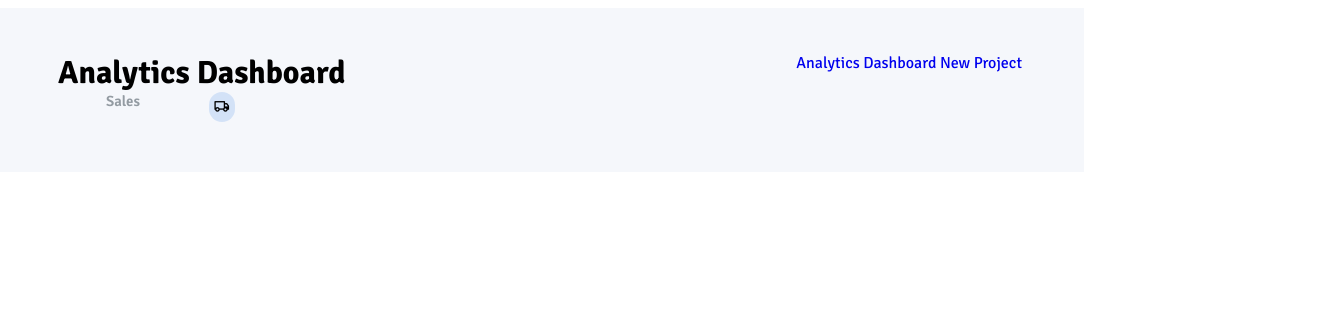
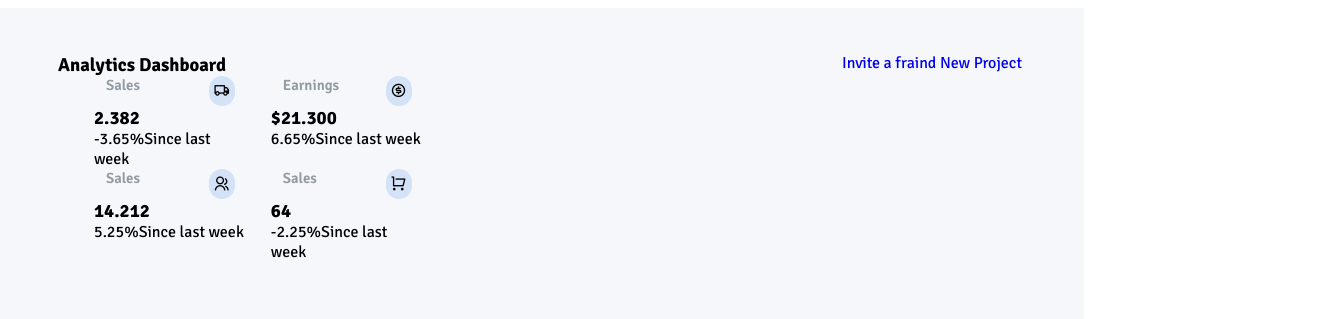
Before and after one commit to 4072-jenish/project-admin, a plain HTML site: page project-admin-panel/index.html in a window 1280 px wide. Shown: the part 67-386 px from the top of the page, 1322 px wide, since content can reach past the window. Drawn offline with Linux system fonts and the light colour scheme.

Commit message:
Update index.html

```diff
--- a/project-admin-panel/index.html
+++ b/project-admin-panel/index.html
@@ -689,13 +689,15 @@
 
     <main>
 
-     <ul class="row">
-      <li><h1>Analytics Dashboard</h1></li>
-      <li>
-        <a href="javascript:void(0)">Analytics Dashboard</a>
-        <a href="javascript:void(0)">New Project</a>
-      </li>
-    </ul>
+    <div class="analytics-title">
+  <ul class="row ">
+    <li><h3><strong>Analytics</strong> Dashboard</h3></li>
+    <li>
+      <a href="javascript:void(0)">Invite a fraind</a>
+      <a href="javascript:void(0)">New Project</a>
+    </li>
+  </ul>
+    </div>
 
     <div class="analytics">
       <div class="row">
@@ -707,11 +709,44 @@
                     <li><h6>Sales</h6> </li>
                     <li class="analytics-icon"><i class="ri-truck-line"></i></li>
                  </ul>
+                 <h3>2.382</h3>
+                 <p><span>-3.65%</span>Since last week</p>
+               </div>
+            </div>
+            <div class="col-6">
+                <div class="analytics-cards">
+                 <ul class="row">
+                    <li><h6>Earnings</h6> </li>
+                    <li class="analytics-icon"><i class="ri-money-dollar-circle-line"></i></li>
+                 </ul>
+                 <h3>$21.300</h3>
+                 <p><span>6.65%</span>Since last week</p>
+               </div>
+            </div>
+            <div class="col-6">
+                <div class="analytics-cards">
+                 <ul class="row">
+                    <li><h6>Sales</h6> </li>
+                    <li class="analytics-icon"><i class="ri-group-line"></i></li>
+                 </ul>
+                 <h3>14.212</h3>
+                 <p><span>5.25%</span>Since last week</p>
+               </div>
+            </div>
+            <div class="col-6">
+                <div class="analytics-cards">
+                 <ul class="row">
+                    <li><h6>Sales</h6> </li>
+                    <li class="analytics-icon"><i class="ri-shopping-cart-line"></i></li>
+                 </ul>
+                 <h3>64</h3>
+                 <p><span>-2.25%</span>Since last week</p>
                </div>
             </div>
           </div>
         </div>
         <div class="col-7">
+          <canvas id="chartjs-dashboard-line" width="850" height="250" style="display: block; width: 850px; height: 250px;" class="chartjs-render-monitor"></canvas>
         </div>
       </div>
     </div>
```
